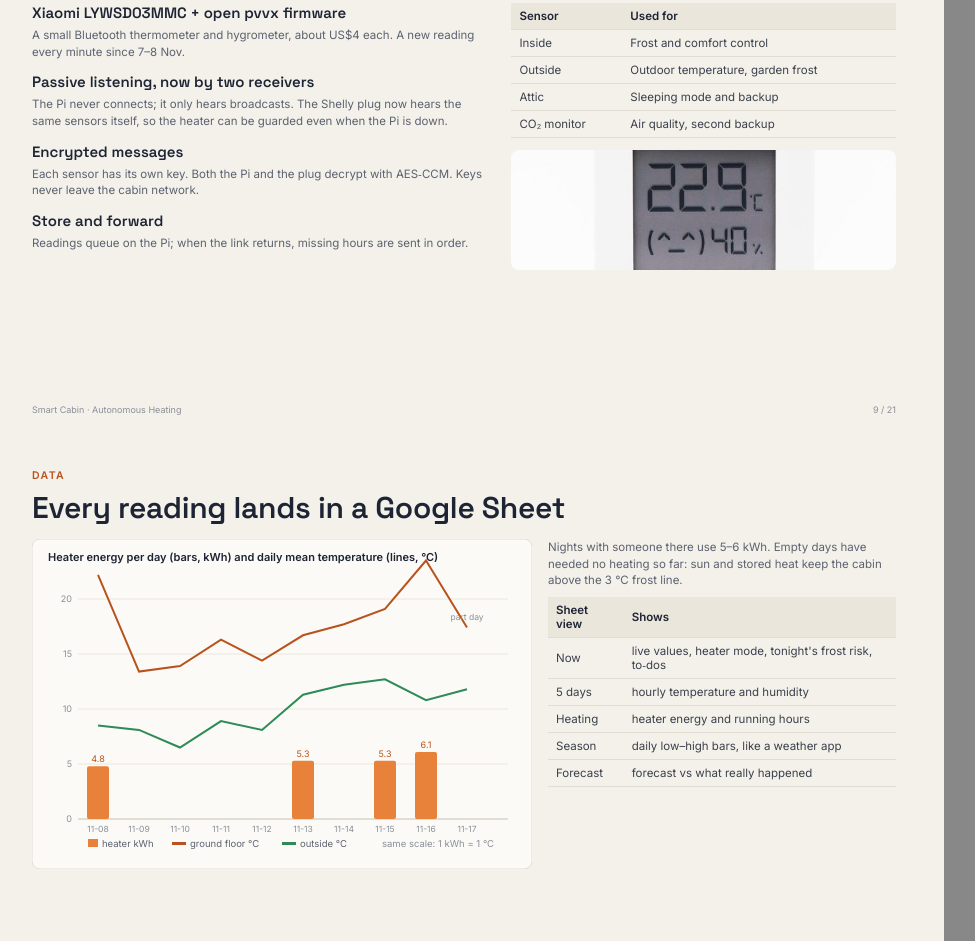
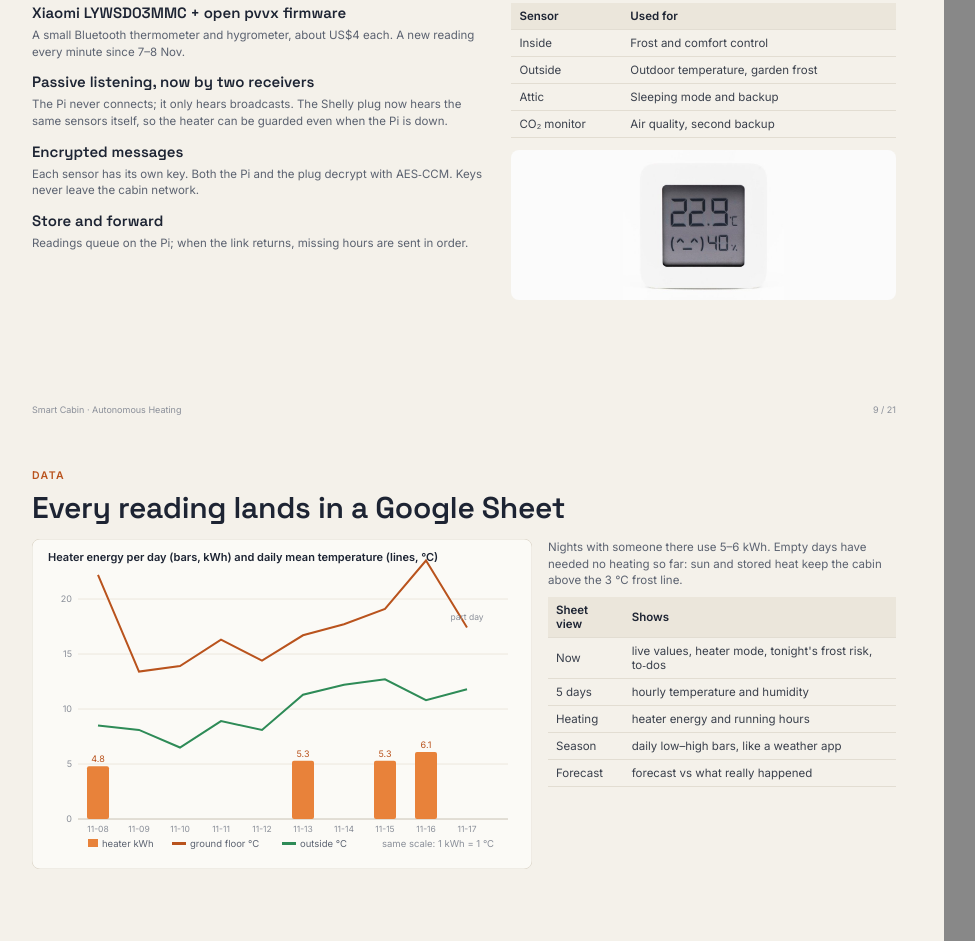
Before and after one commit to ryucheol/sc-sensors, a plain HTML site: page docs/talk/smart-cabin-talk.html in a window 1280 px wide. Shown: the part 4427-5368 px from the top of the page, without its empty margins (16-991 px from the left). Drawn offline with Linux system fonts and the light colour scheme.

Commit message:
발표자료 9쪽: Xiaomi 센서 사진을 전체가 보이는 것으로(Commons, J. Halicki CC BY-SA 4.0)
Co-Authored-By: Claude Opus 5.5 <noreply@anthropic.com>
Claude-Session: https://claude.ai/code/session_01VAM9mEghuC1EmF8qg8GhWk

```diff
--- a/docs/talk/smart-cabin-talk.html
+++ b/docs/talk/smart-cabin-talk.html
@@ -221,7 +221,7 @@ svg text { font-family:Inter, sans-serif; }
         <tr><td>Attic</td><td>Sleeping mode and backup</td></tr>
         <tr><td>CO₂ monitor</td><td>Air quality, second backup</td></tr>
       </table>
-      <img src="thermo.jpg" style="width:100%; height:120px; object-fit:cover; border-radius:8px; margin-top:12px">
+      <img src="thermo_full.jpg" style="display:block; width:100%; height:150px; object-fit:contain; background:#fbfbfb; border-radius:8px; margin-top:12px">
     </div>
   </div>
   <div class="foot"><span>Smart Cabin · Autonomous Heating</span><span>9 / 21</span></div>
```
Also changed, not shown: docs/talk/thermo_full.jpg (added), 1 other file.
